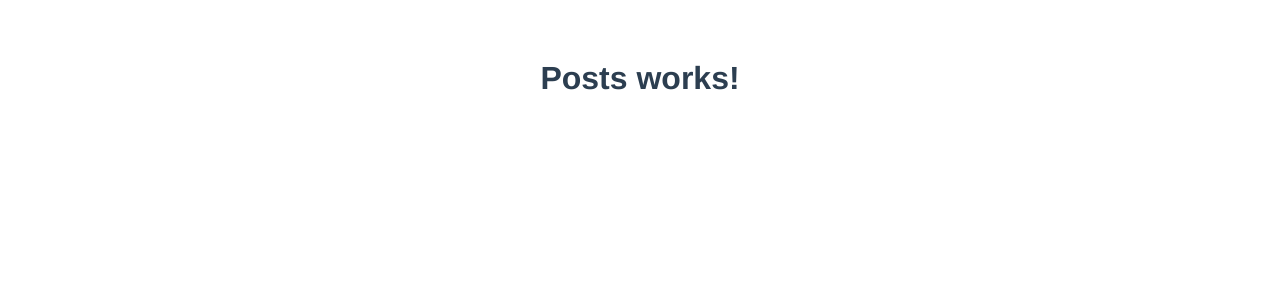
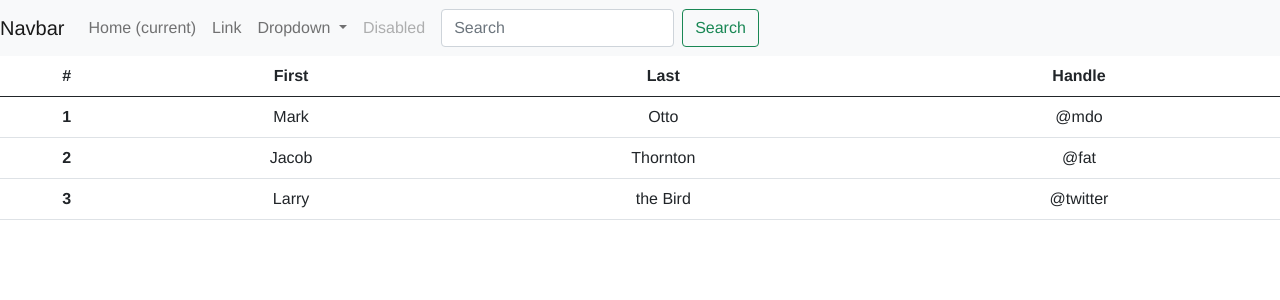
Before and after one commit to wg-d/vue-webpack-demo, a Vue app: page / in a window 1280 px wide. Shown: the top 300 px of the page. Built offline with nearby package versions, Linux system fonts and the light colour scheme.

Commit message:
bootstrap nav and table with example

```diff
--- a/src/App.vue
+++ b/src/App.vue
@@ -1,5 +1,40 @@
 <template>
   <div id="app">
+    <nav class="navbar navbar-expand-lg navbar-light bg-light">
+    <a class="navbar-brand" href="#">Navbar</a>
+    <button class="navbar-toggler" type="button" data-toggle="collapse" data-target="#navbarSupportedContent" aria-controls="navbarSupportedContent" aria-expanded="false" aria-label="Toggle navigation">
+      <span class="navbar-toggler-icon"></span>
+    </button>
+
+    <div class="collapse navbar-collapse" id="navbarSupportedContent">
+      <ul class="navbar-nav mr-auto">
+        <li class="nav-item active">
+          <a class="nav-link" href="#">Home <span class="sr-only">(current)</span></a>
+        </li>
+        <li class="nav-item">
+          <a class="nav-link" href="#">Link</a>
+        </li>
+        <li class="nav-item dropdown">
+          <a class="nav-link dropdown-toggle" href="#" id="navbarDropdown" role="button" data-toggle="dropdown" aria-haspopup="true" aria-expanded="false">
+            Dropdown
+          </a>
+          <div class="dropdown-menu" aria-labelledby="navbarDropdown">
+            <a class="dropdown-item" href="#">Action</a>
+            <a class="dropdown-item" href="#">Another action</a>
+            <div class="dropdown-divider"></div>
+            <a class="dropdown-item" href="#">Something else here</a>
+          </div>
+        </li>
+        <li class="nav-item">
+          <a class="nav-link disabled" href="#">Disabled</a>
+        </li>
+      </ul>
+      <form class="form-inline d-flex my-2 my-lg-0">
+        <input class="form-control mr-sm-2 mx-sm-2" type="search" placeholder="Search" aria-label="Search">
+        <button class="btn btn-outline-success my-2 my-sm-0" type="submit">Search</button>
+      </form>
+    </div>
+    </nav>
     <posts-example></posts-example>
   </div>
 </template>
@@ -18,12 +53,14 @@ export default {
 </script>
 
 <style>
+
+@import "../node_modules/bootstrap/dist/css/bootstrap.min.css";
+
 #app {
   font-family: 'Avenir', Helvetica, Arial, sans-serif;
   -webkit-font-smoothing: antialiased;
   -moz-osx-font-smoothing: grayscale;
   text-align: center;
   color: #2c3e50;
-  margin-top: 60px;
 }
 </style>
--- a/src/components/Posts.vue
+++ b/src/components/Posts.vue
@@ -1,5 +1,36 @@
 <template>
-    <h1>Posts works!</h1>
+    <div>
+        <table class="table">
+            <thead>
+                <tr>
+                <th scope="col">#</th>
+                <th scope="col">First</th>
+                <th scope="col">Last</th>
+                <th scope="col">Handle</th>
+                </tr>
+            </thead>
+            <tbody>
+                <tr>
+                <th scope="row">1</th>
+                <td>Mark</td>
+                <td>Otto</td>
+                <td>@mdo</td>
+                </tr>
+                <tr>
+                <th scope="row">2</th>
+                <td>Jacob</td>
+                <td>Thornton</td>
+                <td>@fat</td>
+                </tr>
+                <tr>
+                <th scope="row">3</th>
+                <td>Larry</td>
+                <td>the Bird</td>
+                <td>@twitter</td>
+                </tr>
+            </tbody>
+        </table>
+    </div>
 </template>
 
 <script>
@@ -7,11 +38,16 @@
 export default({
    name: 'PostsExample',
    data() {
-
+       return {
+           posts: [
+               { id: 1, title: 'Post1', body: 'This is the first cool post' },
+               { id: 2, title: 'Post2', body: 'This is the second cool post' },
+               { id: 3, title: 'Post3', body: 'This is the third cool post' },
+               { id: 4, title: 'Post4', body: 'This is the fourth cool post' },
+               { id: 5, title: 'Post5', body: 'This is the fifth cool post' },
+               { id: 6, title: 'Post6', body: 'This is the sixth cool post' },
+           ]
+       }
     }
 })
 </script>
-
-<style scoped>
-
-</style>
```
